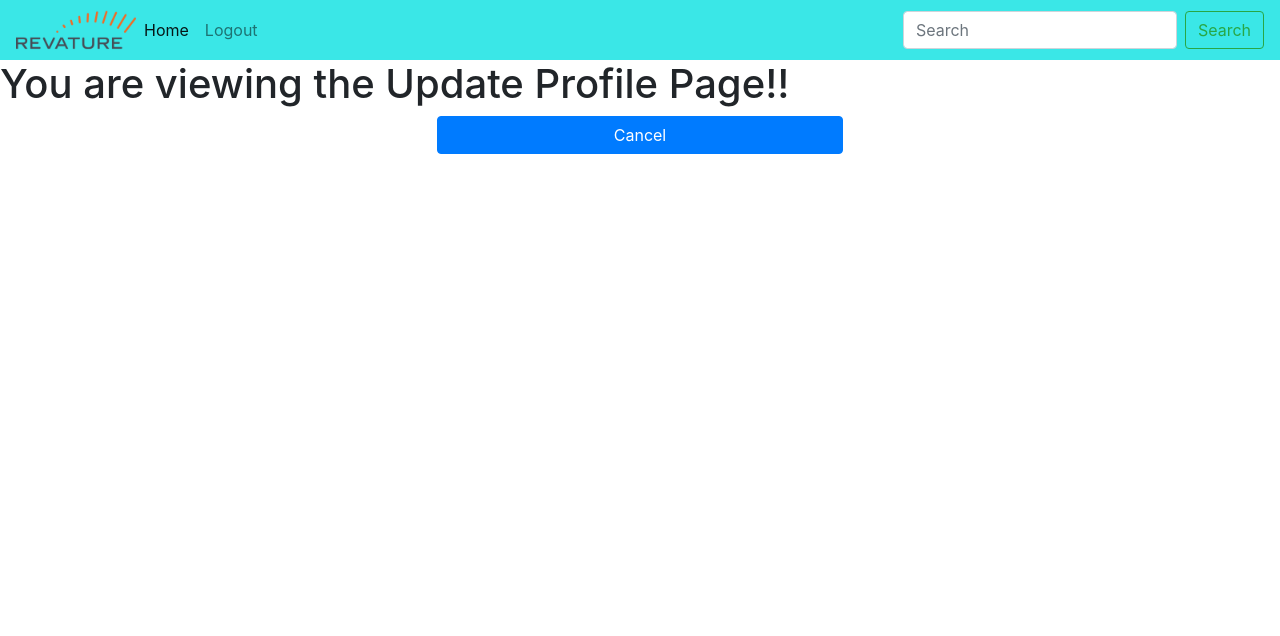
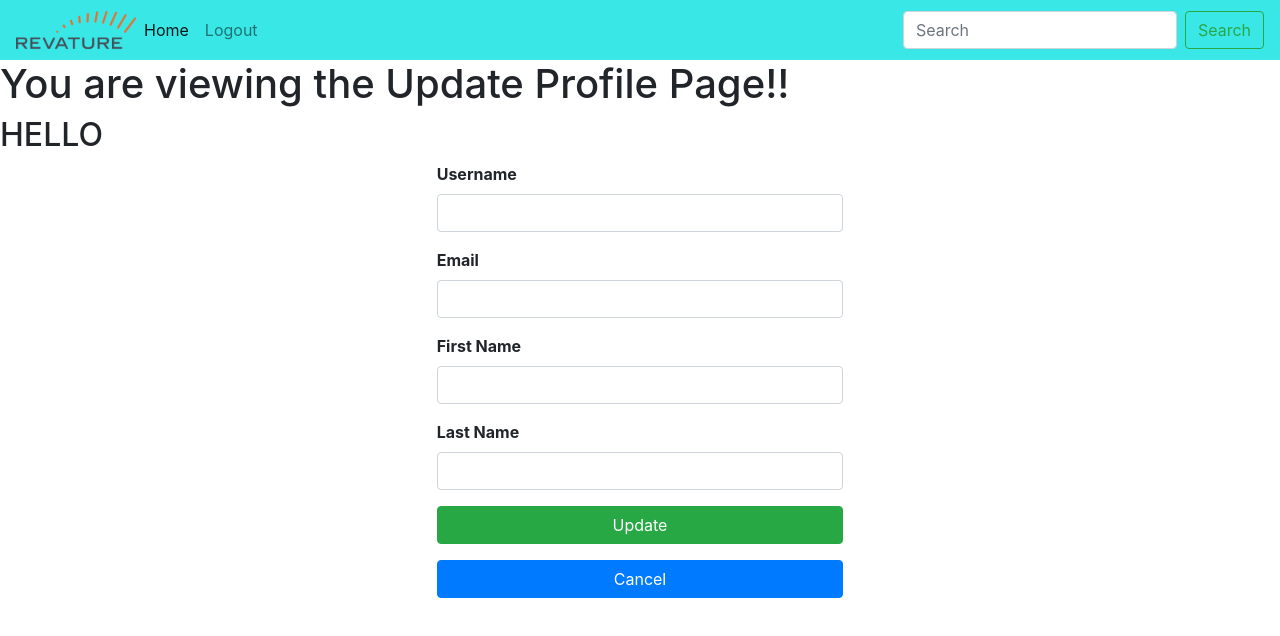
Before and after one commit to LearningNewTechnology/Project2Front, an Angular app: page /editUser in a window 1280 px wide. Shown: the top 636 px of the page. Built offline with nearby package versions, Linux system fonts and the light colour scheme; sample sign-in values are in the browser's storage.

Commit message:
added editing

```diff
--- a/src/app/edit-user/edit-user.component.html
+++ b/src/app/edit-user/edit-user.component.html
@@ -1,28 +1,31 @@
 <h1>You are viewing the Update Profile Page!!</h1>
+<h2>HELLO</h2>
 
-<!-- <form [formGroup]="editForm" (ngSubmit)="onSubmit()" class="pt-100">
+<form [formGroup]="editForm" (ngSubmit)="onSubmit()" class="pt-100" enctype="multipart/form-data">
+
+
   <div class="row justify-content-center">
     <div class="form-group col-4">
       <label class="font-weight-bolder">Username</label>
-        <input type="text" formControlName="username" class="form-control" placeholder="Username" required>
+      <input type="text" formControlName="username" class="form-control" [value]="data.username">
     </div>
   </div>
   <div class="row justify-content-center">
     <div class="form-group col-4">
       <label class="font-weight-bolder">Email</label>
-        <input type="text" formControlName="email" class="form-control" placeholder="Email" required>
+      <input type="text" formControlName="email" class="form-control" [value]="data.email" required>
     </div>
   </div>
   <div class="row justify-content-center">
     <div class="form-group col-4">
       <label class="font-weight-bolder">First Name</label>
-        <input type="text" formControlName="firstName" class="form-control" placeholder="First Name" required>
+      <input type="text" formControlName="firstName" class="form-control" [value]="data.firstName" required>
     </div>
   </div>
   <div class="row justify-content-center">
     <div class="form-group col-4">
       <label class="font-weight-bolder">Last Name</label>
-        <input type="text" formControlName="lastName" class="form-control" placeholder="Last Name" required>
+      <input type="text" formControlName="lastName" class="form-control" [value]="data.lastName" required>
     </div>
   </div>
   <div class="row justify-content-center">
@@ -30,7 +33,7 @@
       <button type="submit" class="btn btn-success btn-block">Update</button>
     </div>
   </div>
-  </form> -->
+</form>
 
 <div class="row justify-content-center">
   <div class="form-group col-4">
--- a/src/app/edit-user/edit-user.component.ts
+++ b/src/app/edit-user/edit-user.component.ts
@@ -1,6 +1,9 @@
 import { Component, OnInit } from '@angular/core';
 import { LocalStorageService } from '../services/local-storage.service';
-import { FormGroup } from '@angular/forms';
+import { FormGroup, FormBuilder } from '@angular/forms';
+import { User } from '../user';
+import { Router } from '@angular/router';
+import { UserCredentialService } from '../services/user-credential.service';
 
 @Component({
   selector: 'app-edit-user',
@@ -8,16 +11,69 @@ import { FormGroup } from '@angular/forms';
   styleUrls: ['./edit-user.component.css']
 })
 export class EditUserComponent implements OnInit {
-  editForm = FormGroup;
+  editForm : FormGroup;
+  user = new User();
+  public data: any;
 
-  constructor(private localStorageServ: LocalStorageService) { }
+  constructor(private _editService: UserCredentialService, private localStorageServ: LocalStorageService, private formBuilder: FormBuilder, private router: Router) { }
 
-ngOnInit() {
-    let user = this.localStorageServ.getUser();
-    console.log(user)
+  ngOnInit() {
+    this.data = JSON.parse(this.localStorageServ.getUser());
+    console.log(this.data);
+    console.log(this.data.id);
+
+
+    this.editForm = this.formBuilder.group({
+      username: [''],
+      email: [''],
+      firstName: [''],
+      lastName: ['']
+    });
+
 
   }
-onSubmit(){
+  onSubmit() {
+    console.log(this.editForm.value);
 
+    // let editUser = {
+    //   "username" : this.editForm.value["username"],
+    //   "email" : this.editForm.value["email"],
+    //   "firstName" : this.editForm.value["firtName"],
+    //   "lastName" : this.editForm.value["lastName"]
+
+    // }
+    // let jsonEditUser = JSON.stringify(editUser);
+    // console.log("editUser = " + JSON.stringify(editUser));
+    // console.log(editUser)
+    const formData = new FormData();
+    if (this.editForm.value["username"] == ""){
+      formData.append('username', null)
+    }else{
+      formData.append('username', this.editForm.get('username').value);
+    }
+
+    if (this.editForm.value["email"] == ""){
+      formData.append('email', null)
+    }else{
+      formData.append('email', this.editForm.get('email').value);
+    }
+
+    if (this.editForm.value["firstName"] == ""){
+      formData.append('firstName', null)
+    }else{
+      formData.append('firstName', this.editForm.get('firstName').value);
+    }
+
+    if (this.editForm.value["lastName"] == ""){
+      formData.append('lastName', null)
+    }else{
+      formData.append('lastName', this.editForm.get('lastName').value);
+    }
+
+    formData.append('id', this.data.id);
+    console.log( "console logging" + formData);
+    this._editService.editUser(formData)
+    .subscribe((response) => {console.log(response)}, (error) => {console.log(error)});
+
+  }
 }
-}
--- a/src/app/login/login.component.ts
+++ b/src/app/login/login.component.ts
@@ -53,10 +53,9 @@ export class LoginComponent implements OnInit {
     }
     this.usercredentialservice.login(this.user.username, this.user.password).pipe(first()).subscribe(
       data => {
-        console.log("0:  " + data);
+        console.log("2:  " + data);
         if(data !== null && data.id > 0)
           {
-            console.log("1:  " + this.localStorageServ.getUser());
             this.router.navigate(["home"]);
           }
         else console.log("No user");
--- a/src/app/services/local-storage.service.ts
+++ b/src/app/services/local-storage.service.ts
@@ -20,6 +20,6 @@ export class LocalStorageService {
     return localStorage.getItem('User') !== null && localStorage.getItem('User') != undefined;
   }
   getUser() {
-    return localStorage.getItem('User');
+    return (localStorage.getItem('User'));
   }
 }
--- a/src/app/services/user-credential.service.ts
+++ b/src/app/services/user-credential.service.ts
@@ -12,6 +12,7 @@ import { Executor } from 'selenium-webdriver';
 export class UserCredentialService {
   loginUrl: string = 'http://localhost:8080/Project2/login.do';
   registerUrl: string = 'http://localhost:8080/Project2/register.do';
+  editUrl: string = 'http://localhost:8080/Project2/updateUser.do';
   private currentUserObject: BehaviorSubject<User>;
   public currentUser: Observable<User>;
 
@@ -71,9 +72,28 @@ export class UserCredentialService {
       lastName: JSON.stringify(user.lastName),
       email: JSON.stringify(user.email)
     };
-    var body2 = user;
-    let temp = this.httpServ.post<string>(this.registerUrl, body2, { headers });
+    console.log(body);
+    let temp = this.httpServ.post<string>(this.registerUrl, body, { headers });
     console.log(temp.pipe(map(res => res as String)));
     return temp;
   }
+
+  editUser(editUserBody){
+    console.log("in editUser() user " + editUserBody)
+    const headers = new HttpHeaders({ 'Access-Control-Allow-Origin': '*' });
+    // var body = {
+    //   username: JSON.stringify(user.username),
+    //   firstName: JSON.stringify(user.firstName),
+    //   lastName: JSON.stringify(user.lastName),
+    //   email: JSON.stringify(user.email),
+    //   password: JSON.stringify(user.password),
+    //   id: user.id
+    // };
+    console.log("body "+ editUserBody);
+    console.log(headers)
+    let temp = this.httpServ.post<any>(this.editUrl, editUserBody, { headers });
+    console.log(temp.pipe(map(res => res as String)));
+    return temp;
+
+  }
 }
```
Lines whose indentation alone changed are shown as unchanged.
